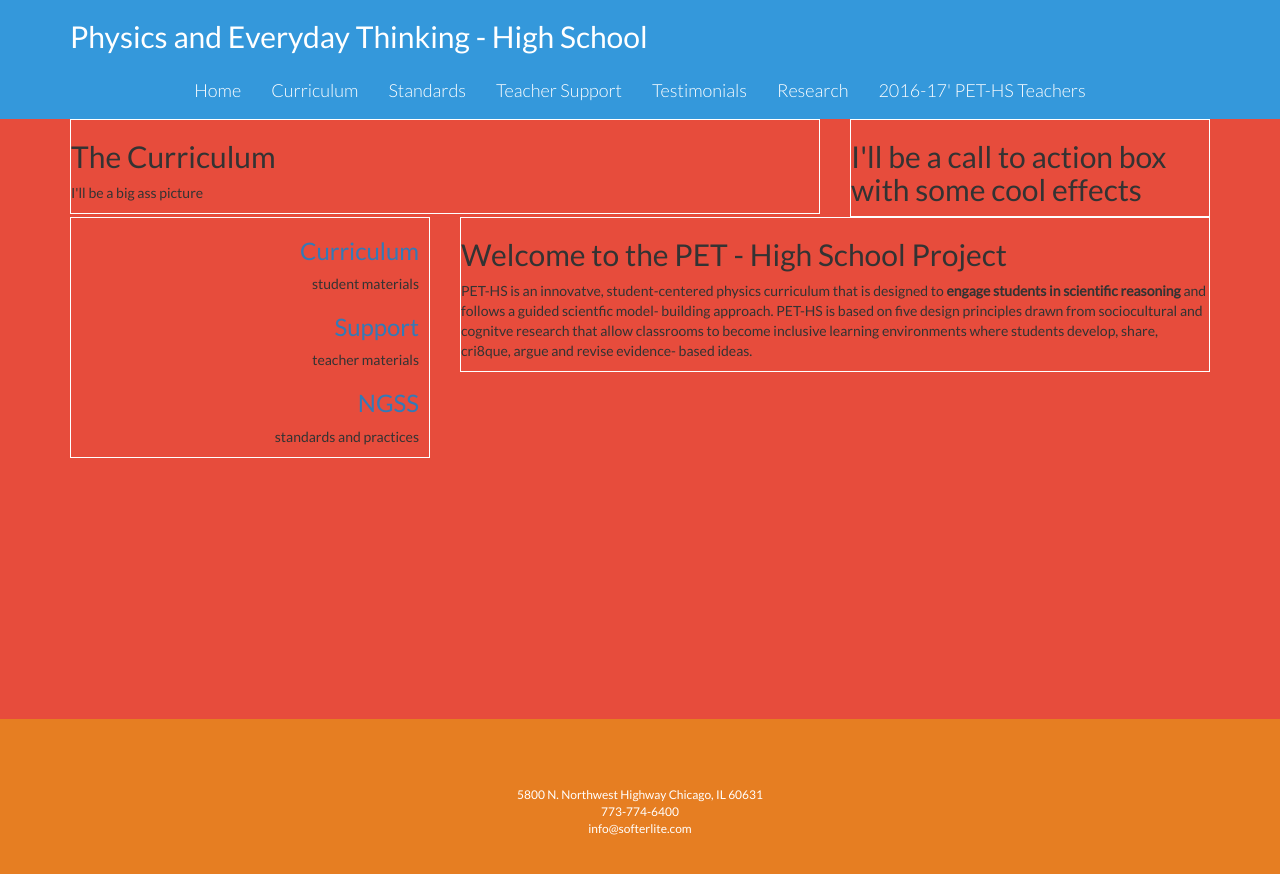
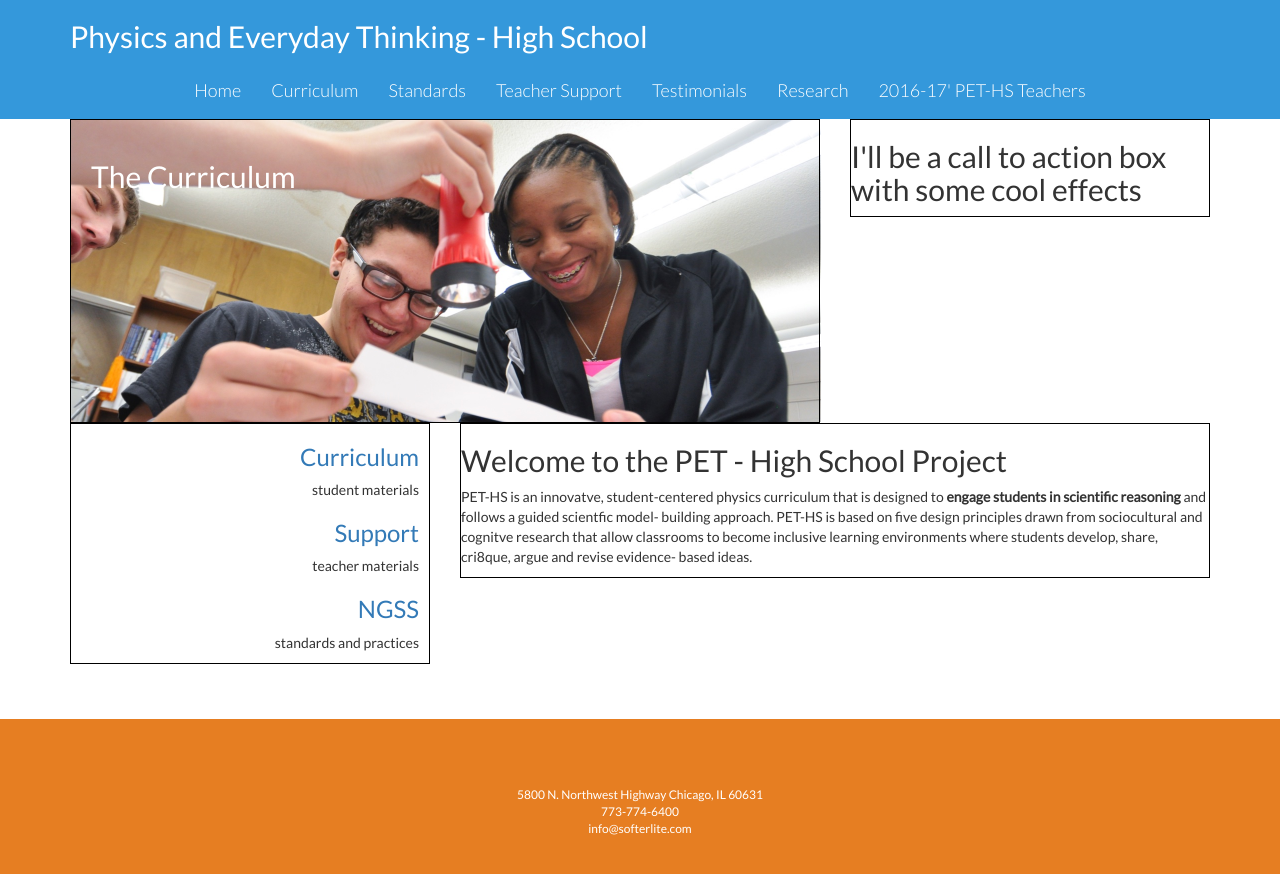
Before and after one commit to bradleystachurski/PETHighSchool, a website: page index.html in a window 1280 px wide. Drawn offline with nearby package versions, Linux system fonts and the light colour scheme.

Commit message:
Added background photo for main page

```diff
--- a/index.html
+++ b/index.html
@@ -227,7 +227,7 @@
             <div class="col-lg-8">
                 <div class="image-slider">
                     <h2>The Curriculum</h2>
-                    <p>I'll be a big ass picture</p>
+                    <img src="img/Home-Image.jpg" width="750" height="302" alt=""/>
                 </div>
             </div>
             <div class="col-lg-4">
--- a/less/creative.less
+++ b/less/creative.less
@@ -12,7 +12,7 @@ html {
 
 body {
     font-family: 'Lato', sans-serif;
-    background: #e74c3c;
+    //background: #e74c3c;
 }
 
 nav {
@@ -141,15 +141,29 @@ a.button {
 
 // Testing styles -- to be refactored
 .image-slider {
-    border: 1px solid white;
+    border: 1px solid black;
+    position: relative;
+    width: 100%;
+
+    h2 {
+        color: white;
+        position: absolute;
+        left: 20px;
+        top: 20px;
+    }
+
+    img {
+        position: relative;
+        z-index: -1;
+    }
 }
 
 .call-to-action-box {
-    border: 1px solid white;
+    border: 1px solid black;
 }
 
 .main-links {
-    border: 1px solid white;
+    border: 1px solid black;
 
     ul {
         list-style: none;
@@ -160,7 +174,7 @@ a.button {
 }
 
 .welcome-section {
-    border: 1px solid white;
+    border: 1px solid black;
 }
 
 footer {
```
Also changed, not shown: css/creative.css, css/creative.min.css, img/Home-Image.jpg (added), img/Shelly_Belleau95GA.jpg (added).
